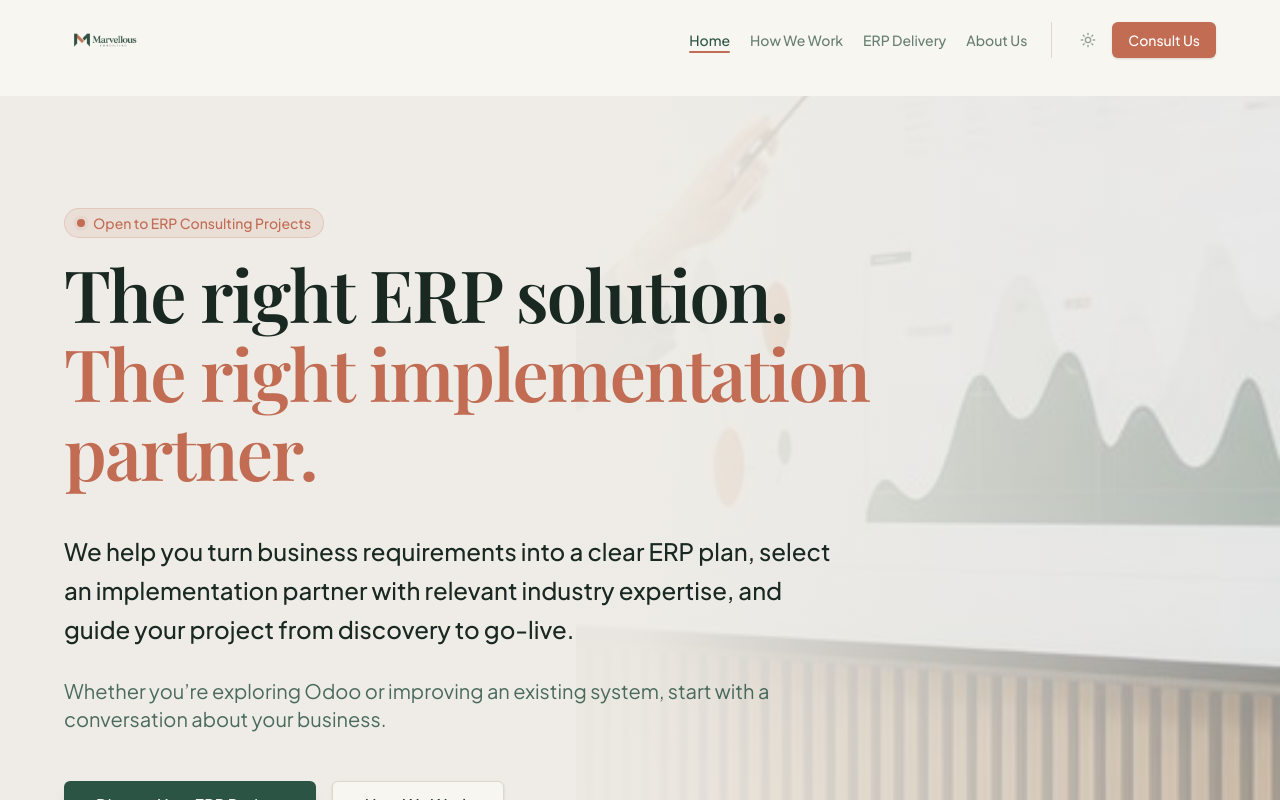
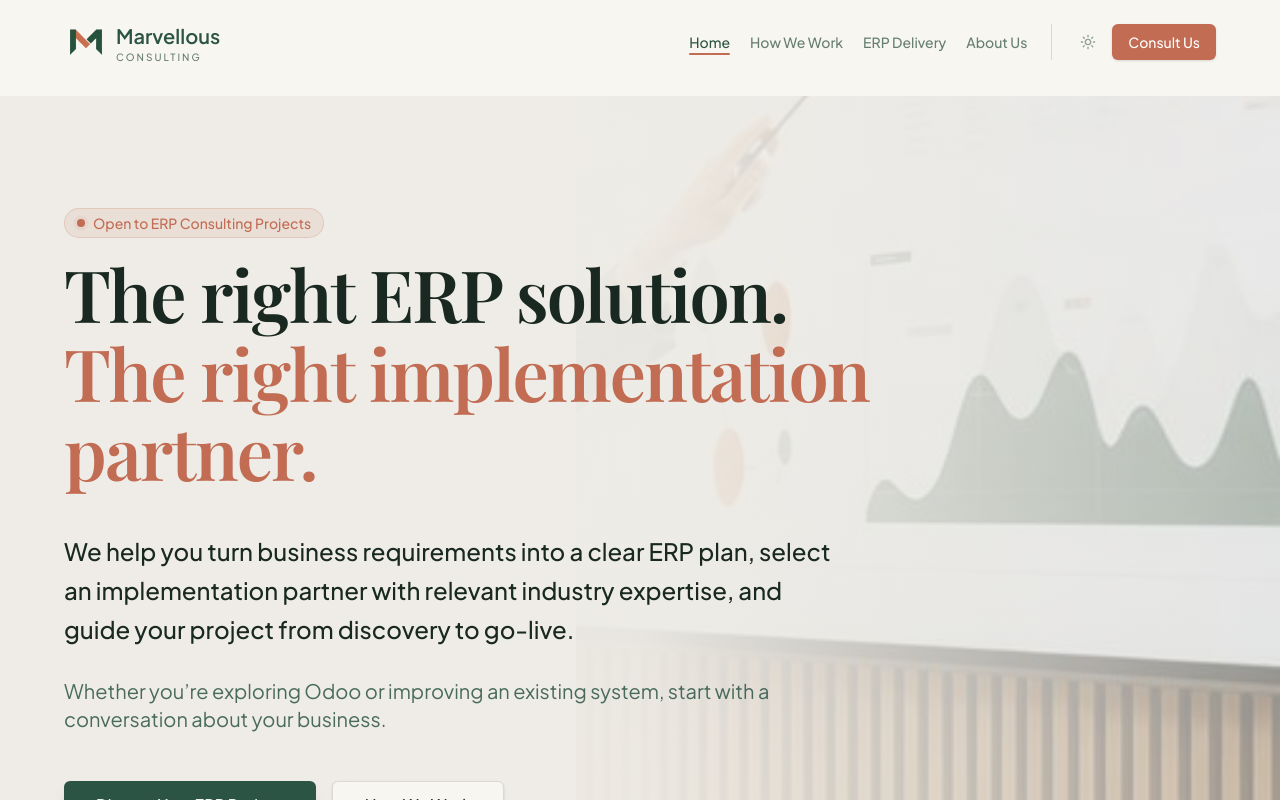
Before and after one commit to meghalshah9531/marvellous-website-vercel, a React (Vite) app in the folder artifacts/marvellous-consulting/: page / in a window 1280 px wide. Shown: the top 800 px of the page. Built offline with nearby package versions, Linux system fonts and the light colour scheme.

Commit message:
fix: logo name

```diff
--- a/artifacts/marvellous-consulting/src/components/layout/navbar.tsx
+++ b/artifacts/marvellous-consulting/src/components/layout/navbar.tsx
@@ -70,8 +70,11 @@ export function Navbar() {
       <div className="container mx-auto px-4 md:px-6 lg:px-10 xl:px-16 2xl:px-24">
         <div className="flex items-center justify-between">
           <Link href="/" className="flex items-center gap-2 group">
-            <img src="/images/logo-mark.png" alt={siteConfig.name} className="size-11 object-contain transition-transform group-hover:scale-105 sm:hidden" />
-            <img src="/images/logo-full.png" alt={siteConfig.name} className="hidden sm:block h-10 w-auto object-contain transition-transform group-hover:scale-105" />
+            <img src="/images/logo-mark.png" alt="" className="size-11 object-contain transition-transform group-hover:scale-105" />
+            <span className="hidden sm:flex flex-col leading-none">
+              <span className="font-serif font-semibold text-xl text-primary">Marvellous</span>
+              <span className="text-[10px] font-medium tracking-[0.2em] text-muted-foreground mt-0.5">CONSULTING</span>
+            </span>
           </Link>
 
           {/* Desktop Nav */}
```
Also changed, not shown: 1 other file (tests, documents, lock files or other folders).
